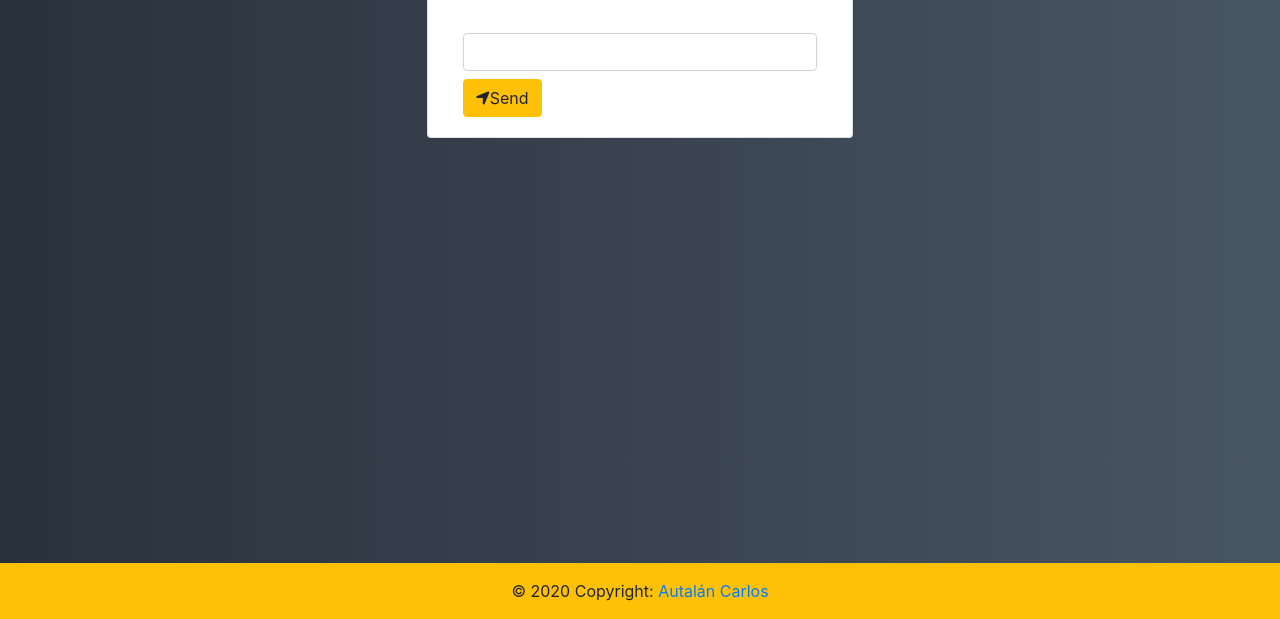
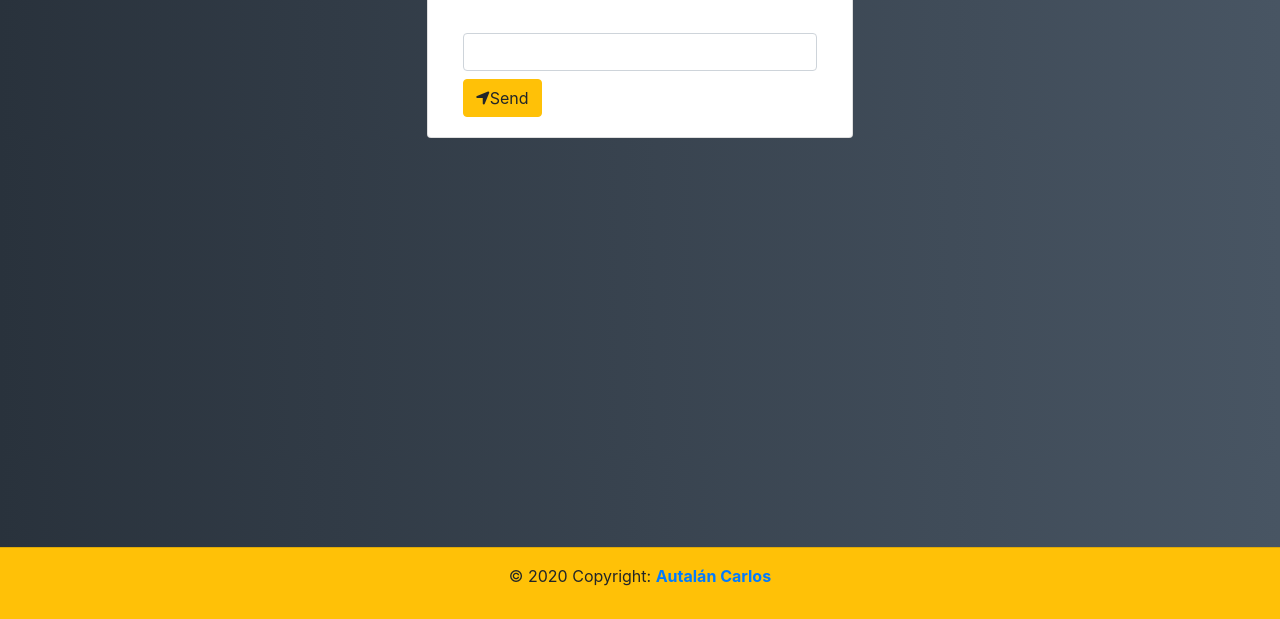
Before and after one commit to alecharl/chat, a website: page src/public/index.html in a window 1280 px wide. Shown: the part 181-800 px from the top of the page. Drawn offline with nearby package versions, Linux system fonts and the light colour scheme; no server answers.

Commit message:
Se modifica footer simple

```diff
--- a/src/public/css/main.css
+++ b/src/public/css/main.css
@@ -25,8 +25,9 @@ body {
     font-style: italic;
 }
 
-.page-footer{
+.card-footer{
     position: absolute;
+    bottom:0;
     width: 100%;
-    bottom:0;
+    height: 9%;
 }
--- a/src/public/index.html
+++ b/src/public/index.html
@@ -68,16 +68,11 @@
             </div>
         </div>
     </div>
-    <footer class="page-footer bg-warning">
-
-        <!-- Copyright -->
-        <div class="footer-copyright text-center py-3">© 2020 Copyright:
-          <a href="https://AutalanCarlosCv/"> Autalán Carlos</a>
+    <div class="card-footer bg-warning text-center py-3">
+        © 2020 Copyright:
+        <a href="https://AutalanCarlosCv/" class="alert-link"> Autalán Carlos</a>
         </div>
-        <!-- Copyright -->
-
-      </footer>
-      <!-- Footer -->
+    </div>
 
     <!-- JQUERY ONLINE -->
 <!--     <script src="https://code.jquery.com/jquery-3.5.1.min.js" integrity="sha256-9/aliU8dGd2tb6OSsuzixeV4y/faTqgFtohetphbbj0=" crossorigin="anonymous"></script>
```
